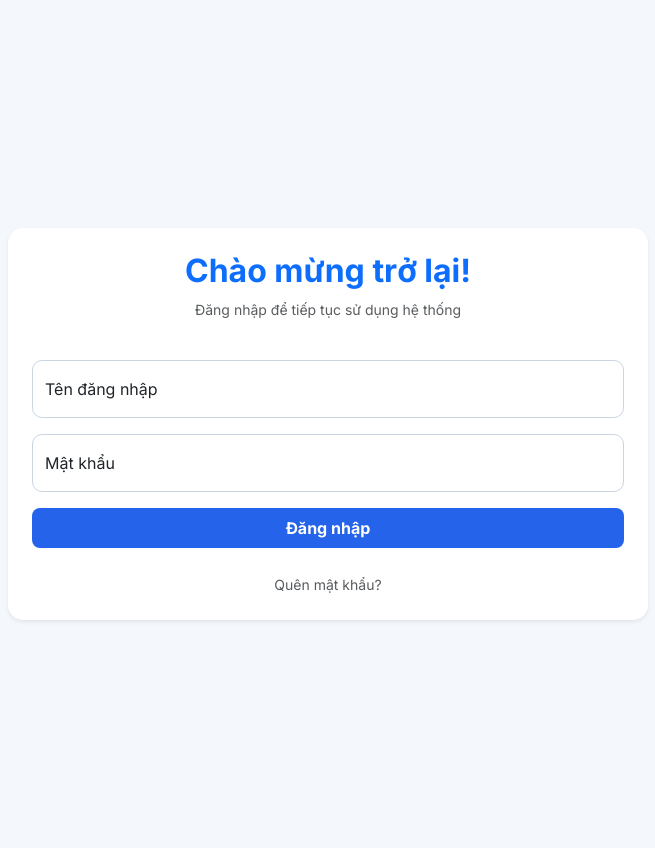
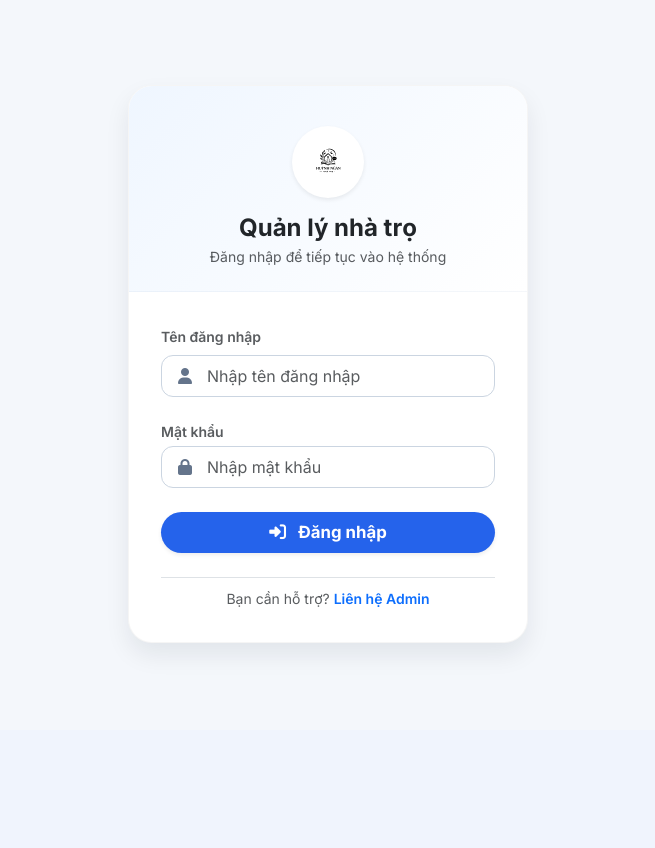
Before and after one commit to cyhapun/rental_management, a FastAPI app: page /login in a window 1280 px wide. Shown: the part 70-918 px from the top of the page, without its empty margins (312-967 px from the left). After the commit the page ends 722 px from the top, so only its background shows below. Run offline with FastAPI, Linux system fonts and the light colour scheme; parts of the project's set-up code (start-up, migrations or seed data) failed here and were passed over; some libraries are stand-ins or nearby versions.

Commit message:
refactor: update UI login page

```diff
--- a/templates/login.html
+++ b/templates/login.html
@@ -1,38 +1,120 @@
 {% extends 'base.html' %}
 
+{% block extra_css %}
+<style>
+  /* Căn giữa thẻ đăng nhập giữa màn hình (trừ đi header) */
+  .login-wrapper {
+    min-height: calc(100vh - 120px);
+    display: flex;
+    align-items: center;
+    justify-content: center;
+    padding: 1rem;
+  }
+
+  /* Thẻ đăng nhập phong cách hiện đại */
+  .login-card {
+    max-width: 400px;
+    width: 100%;
+    border-radius: 24px;
+    background: var(--bg-surface);
+    box-shadow: var(--shadow-lg);
+    border: 1px solid rgba(0,0,0,0.04);
+    overflow: hidden;
+    animation: slideUpFade 0.4s ease-out forwards;
+  }
+
+  /* Khối Header của Login với hiệu ứng Gradient mờ */
+  .login-header {
+    background: linear-gradient(135deg, var(--primary-100) 0%, #ffffff 100%);
+    padding: 2.5rem 2rem 1.5rem;
+    text-align: center;
+    border-bottom: 1px solid rgba(0,0,0,0.02);
+  }
+
+  .login-body {
+    padding: 2rem;
+  }
+
+  /* Tùy chỉnh ô nhập liệu (Input) có chứa Icon */
+  .input-group-custom {
+    border-radius: 12px;
+    border: 1px solid #cbd5e1;
+    overflow: hidden;
+    transition: all 0.2s;
+    background: #fff;
+  }
+  .input-group-custom:focus-within {
+    box-shadow: 0 0 0 3px rgba(59, 130, 246, 0.15);
+    border-color: var(--primary-500);
+  }
+  .input-group-custom .input-group-text {
+    background: transparent;
+    border: none;
+    color: var(--text-muted);
+    padding-left: 1rem;
+    padding-right: 0.5rem;
+  }
+  .input-group-custom .form-control {
+    border: none;
+    padding-left: 0.5rem;
+    background: transparent;
+  }
+  .input-group-custom .form-control:focus {
+    box-shadow: none;
+  }
+
+  /* Hiệu ứng trượt lên nhẹ nhàng khi mở trang */
+  @keyframes slideUpFade {
+    from { opacity: 0; transform: translateY(20px); }
+    to { opacity: 1; transform: translateY(0); }
+  }
+</style>
+{% endblock %}
+
 {% block content %}
-<div class="d-flex justify-content-center align-items-center" style="min-height: 100vh; padding: 2rem;">
+<div class="login-wrapper">
+  <div class="login-card">
 
-  <div class="card border-0 shadow-sm p-4 w-100 login-card" style="max-width: 640px; border-radius: 15px;">
-
-    <div class="text-center mb-4">
-      <h2 class="fw-bold text-primary">Chào mừng trở lại!</h2>
-      <p class="text-muted small">Đăng nhập để tiếp tục sử dụng hệ thống</p>
+    <div class="login-header">
+      <div class="d-inline-flex align-items-center justify-content-center p-3 rounded-circle bg-white shadow-sm mb-3" style="width: 72px; height: 72px;">
+        <img src="/static/images/logo.svg" alt="Logo" style="max-width: 100%; max-height: 100%;">
+      </div>
+      <h4 class="fw-bold text-dark mb-1">Quản lý nhà trọ</h4>
+      <p class="text-muted small mb-0">Đăng nhập để tiếp tục vào hệ thống</p>
     </div>
 
-    <form action="/login" method="post">
-      <div class="form-floating mb-3">
-        <input name="username" class="form-control form-control-lg" id="username" placeholder="Tên đăng nhập" required />
-        <label for="username">Tên đăng nhập</label>
-      </div>
+    <div class="login-body">
+      <form action="/login" method="post">
 
-      <div class="form-floating mb-3">
-        <input name="password" type="password" class="form-control form-control-lg" id="password" placeholder="Mật khẩu" required />
-        <label for="password">Mật khẩu</label>
-      </div>
+        <div class="mb-4">
+          <label class="form-label small fw-semibold text-muted">Tên đăng nhập</label>
+          <div class="input-group input-group-custom">
+            <span class="input-group-text"><i class="fa-solid fa-user"></i></span>
+            <input name="username" class="form-control py-2" placeholder="Nhập tên đăng nhập" required autocomplete="username" />
+          </div>
+        </div>
 
-      <button class="btn btn-primary w-100 py-2 fw-bold" type="submit" style="border-radius: 8px;">
-        Đăng nhập
-      </button>
-    </form>
+        <div class="mb-4">
+          <div class="d-flex justify-content-between align-items-center mb-1">
+            <label class="form-label small fw-semibold text-muted mb-0">Mật khẩu</label>
+          </div>
+          <div class="input-group input-group-custom">
+            <span class="input-group-text"><i class="fa-solid fa-lock"></i></span>
+            <input name="password" type="password" class="form-control py-2" placeholder="Nhập mật khẩu" required autocomplete="current-password" />
+          </div>
+        </div>
 
-    <div class="text-center mt-4">
-      <a href="#" class="text-decoration-none small text-muted">Quên mật khẩu?</a>
+        <button class="btn btn-primary w-100 py-2 mb-4 fw-bold rounded-pill shadow-sm" type="submit" style="font-size: 1.05rem;">
+          <i class="fa-solid fa-right-to-bracket me-2"></i> Đăng nhập
+        </button>
+
+        <div class="text-center pt-2 border-top">
+          <span class="small text-muted">Bạn cần hỗ trợ? <a href="#" class="text-primary fw-semibold text-decoration-none">Liên hệ Admin</a></span>
+        </div>
+
+      </form>
     </div>
 
   </div>
 </div>
-
-<link rel="stylesheet" href="https://cdn.jsdelivr.net/npm/bootstrap-icons@1.11.0/font/bootstrap-icons.css">
-
 {% endblock %}
```
